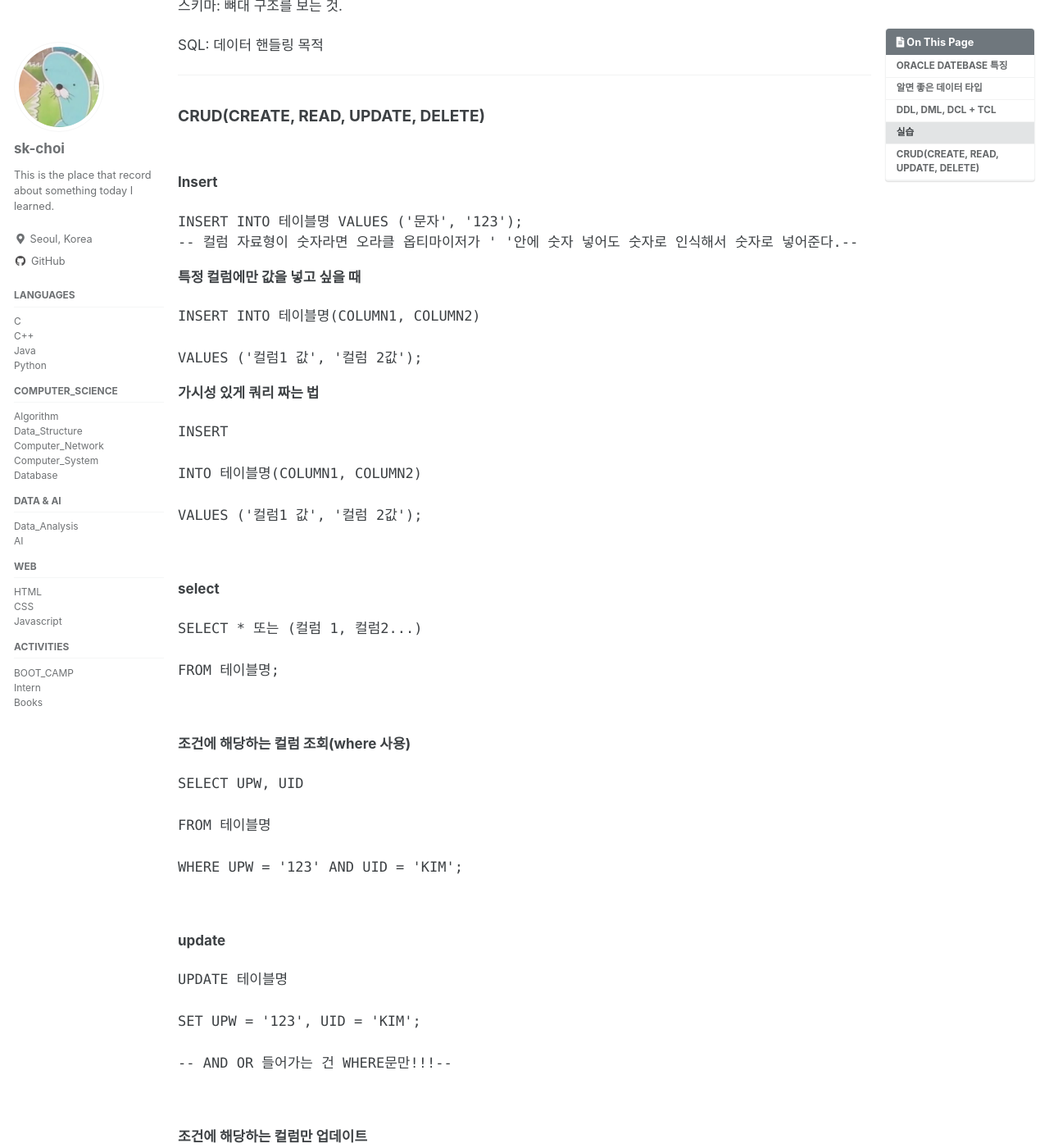
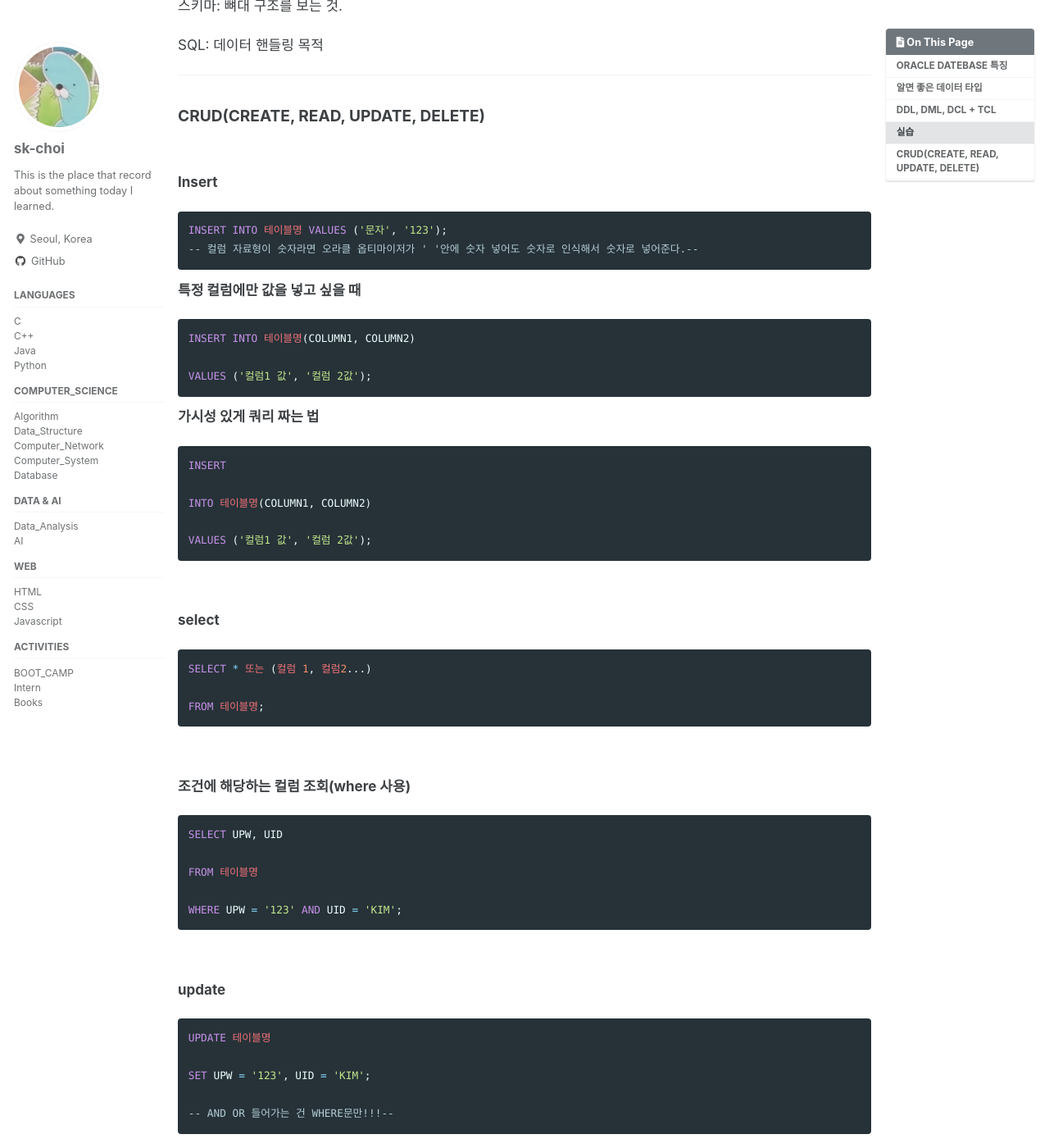
Before and after one commit to sk-choi/sk-choi.github.io, a Jekyll site: the page built from _posts/데이터베이스/2024-11-18-database01.md, in a window 1280 px wide and 1400 px high, scrolled down 2545 px. Shown: the whole window at 82% size. Built offline with Jekyll 4.4.1, drawn with Linux system fonts in a browser that asks for light colours; cached includes are drawn as plain includes; some of the changed text lies outside the part shown.

Commit message:
database01 post edit

````diff
--- a/_posts/데이터베이스/2024-11-18-database01.md
+++ b/_posts/데이터베이스/2024-11-18-database01.md
@@ -133,14 +133,14 @@ SQL: 데이터 핸들링 목적
 
 **Insert**
 
-```oracle
+```sql
 INSERT INTO 테이블명 VALUES ('문자', '123');
 -- 컬럼 자료형이 숫자라면 오라클 옵티마이저가 ' '안에 숫자 넣어도 숫자로 인식해서 숫자로 넣어준다.--
 ```
 
 **특정 컬럼에만 값을 넣고 싶을 때**
 
-```oracle
+```sql
 INSERT INTO 테이블명(COLUMN1, COLUMN2)
 
 VALUES ('컬럼1 값', '컬럼 2값');
@@ -148,7 +148,7 @@ VALUES ('컬럼1 값', '컬럼 2값');
 
 **가시성 있게 쿼리 짜는 법**
 
-```oracle
+```sql
 INSERT
 
 INTO 테이블명(COLUMN1, COLUMN2)
@@ -160,7 +160,7 @@ VALUES ('컬럼1 값', '컬럼 2값');
 
 **select**
 
-```oracle
+```sql
 SELECT * 또는 (컬럼 1, 컬럼2...)
 
 FROM 테이블명;
@@ -170,7 +170,7 @@ FROM 테이블명;
 
 **조건에 해당하는 컬럼 조회(where 사용)**
 
-```oracle
+```sql
 SELECT UPW, UID
 
 FROM 테이블명
@@ -182,7 +182,7 @@ WHERE UPW = '123' AND UID = 'KIM';
 
 **update**
 
-```oracle
+```sql
 UPDATE 테이블명
 
 SET UPW = '123', UID = 'KIM';
@@ -194,7 +194,7 @@ SET UPW = '123', UID = 'KIM';
 
 **조건에 해당하는 컬럼만 업데이트**
 
-```oracle
+```sql
 UPDATE 테이블명
 
 SET UPW = '12'
@@ -210,7 +210,7 @@ WHERE UPW = '123'AND UID = 'KIM';
 
 **delete**
 
-```oracle
+```sql
 DELETE
 
 FROM 테이블명
````
